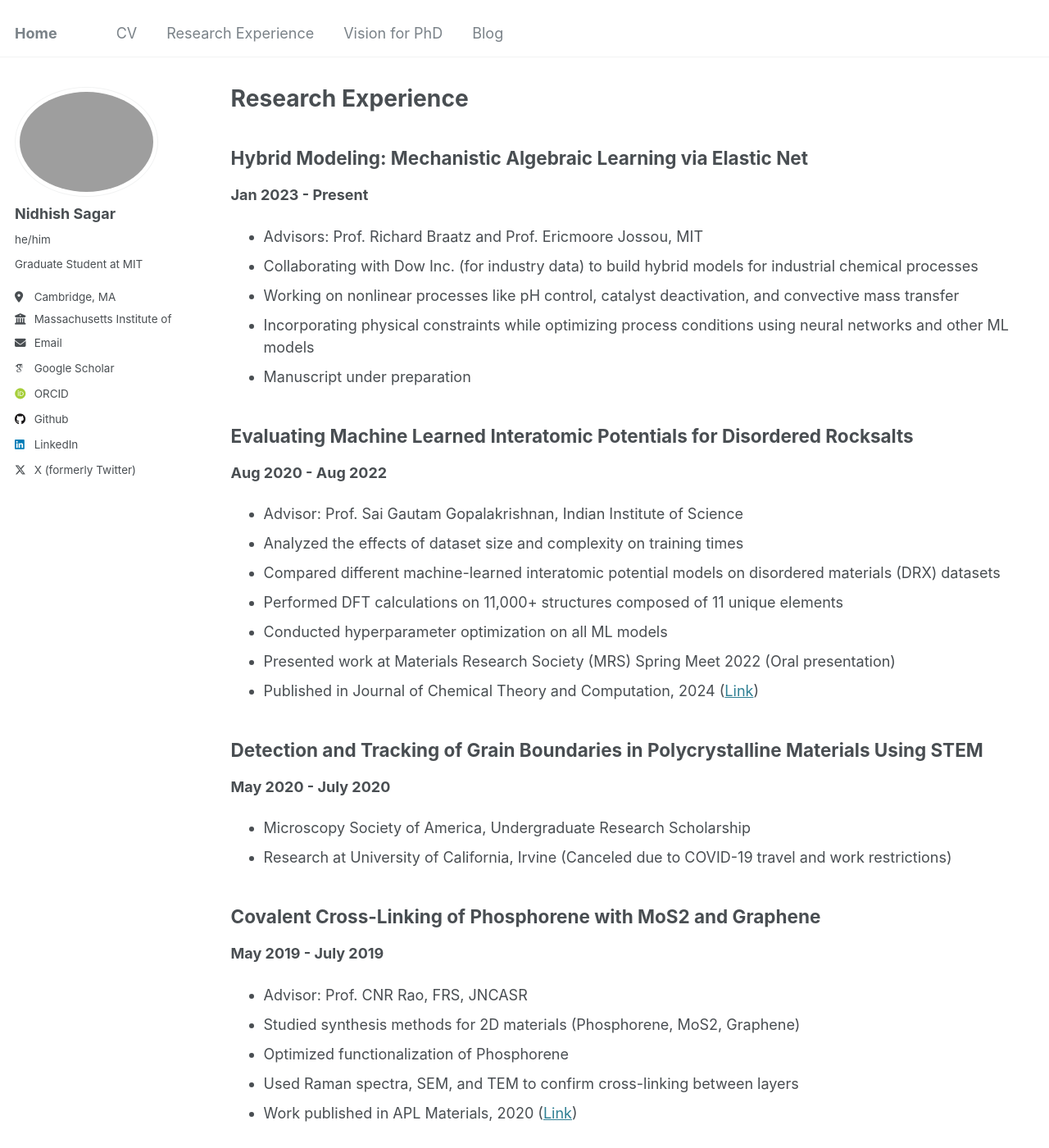
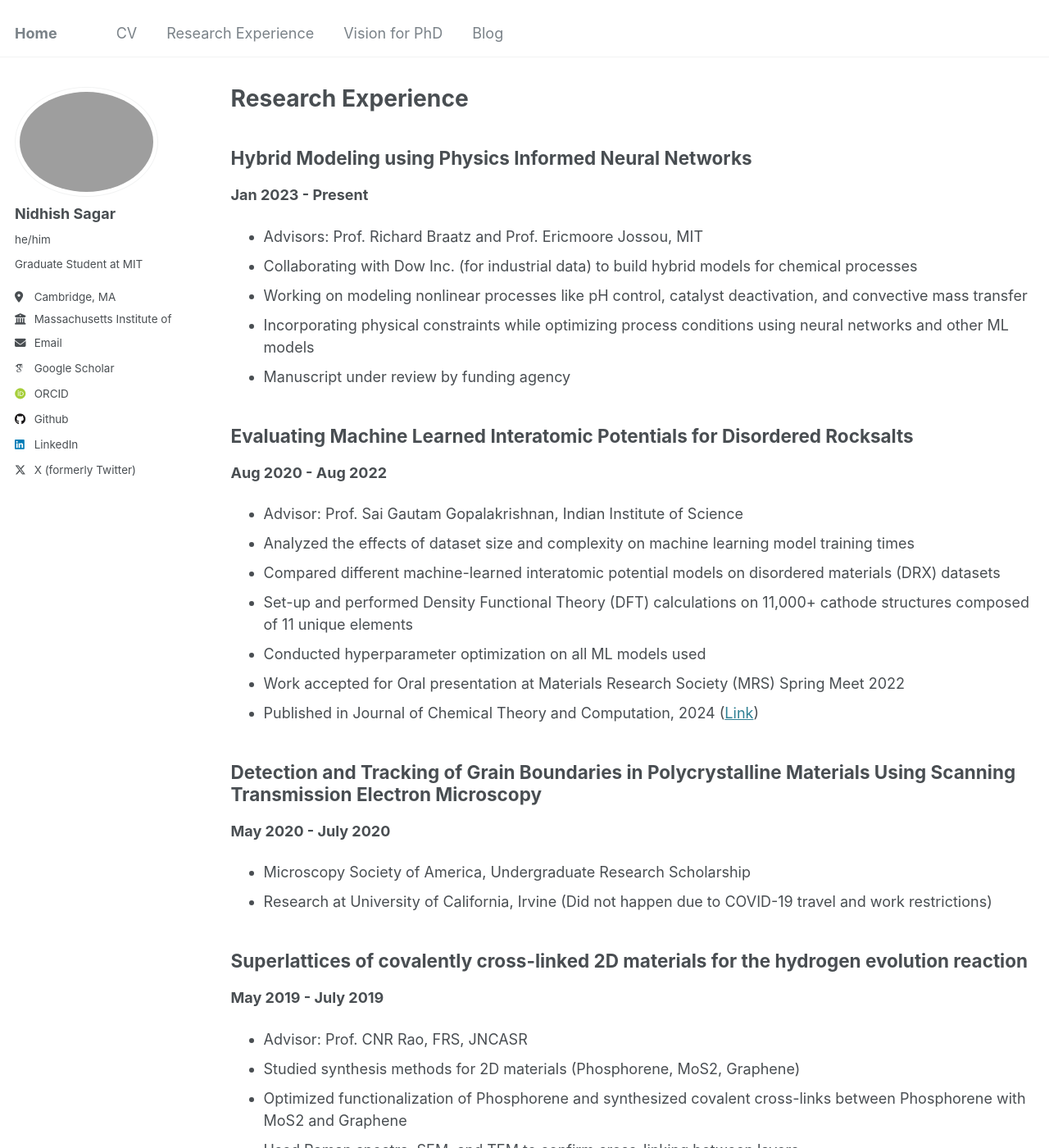
Before and after one commit to sagarnidhish/sagarnidhish.github.io, a Jekyll site: the page built from _pages/research_experience.html, in a window 1280 px wide and 1400 px high. Shown: the whole window at 82% size. Built offline with Jekyll 4.4.1, drawn with Linux system fonts in a browser that asks for light colours; some web fonts are replaced; some of the changed text lies outside the part shown.

Commit message:
Update research_experience.html

```diff
--- a/_pages/research_experience.html
+++ b/_pages/research_experience.html
@@ -9,14 +9,14 @@ author_profile: true
 
 <!-- New style rendering if research categories are defined -->
 <div>
-  <h2>Hybrid Modeling: Mechanistic Algebraic Learning via Elastic Net</h2>
+  <h2>Hybrid Modeling using Physics Informed Neural Networks </h2>
   <p><strong>Jan 2023 - Present</strong></p>
   <ul>
     <li>Advisors: Prof. Richard Braatz and Prof. Ericmoore Jossou, MIT</li>
-    <li>Collaborating with Dow Inc. (for industry data) to build hybrid models for industrial chemical processes</li>
-    <li>Working on nonlinear processes like pH control, catalyst deactivation, and convective mass transfer</li>
+    <li>Collaborating with Dow Inc. (for industrial data) to build hybrid models for chemical processes</li>
+    <li>Working on modeling nonlinear processes like pH control, catalyst deactivation, and convective mass transfer</li>
     <li>Incorporating physical constraints while optimizing process conditions using neural networks and other ML models</li>
-    <li>Manuscript under preparation</li>
+    <li>Manuscript under review by funding agency</li>
   </ul>
 </div>
 
@@ -25,31 +25,32 @@ author_profile: true
   <p><strong>Aug 2020 - Aug 2022</strong></p>
   <ul>
     <li>Advisor: Prof. Sai Gautam Gopalakrishnan, Indian Institute of Science</li>
-    <li>Analyzed the effects of dataset size and complexity on training times</li>
+    <li>Analyzed the effects of dataset size and complexity on machine learning model training times</li>
     <li>Compared different machine-learned interatomic potential models on disordered materials (DRX) datasets</li>
-    <li>Performed DFT calculations on 11,000+ structures composed of 11 unique elements</li>
-    <li>Conducted hyperparameter optimization on all ML models</li>
-    <li>Presented work at Materials Research Society (MRS) Spring Meet 2022 (Oral presentation)</li>
+    <li>Set-up and performed Density Functional Theory (DFT) calculations on 11,000+ cathode structures composed of 11 unique elements</li>
+    <li>Conducted hyperparameter optimization on all ML models used</li>
+    <li>Work accepted for Oral presentation at Materials Research Society (MRS) Spring Meet 2022 </li>
     <li>Published in Journal of Chemical Theory and Computation, 2024 (<a href="https://doi.org/10.1021/acs.jctc.4c00039">Link</a>)</li>
   </ul>
 </div>
 
 <div>
-  <h2>Detection and Tracking of Grain Boundaries in Polycrystalline Materials Using STEM</h2>
+  <h2>Detection and Tracking of Grain Boundaries in Polycrystalline Materials Using Scanning Transmission Electron Microscopy</h2>
   <p><strong>May 2020 - July 2020</strong></p>
   <ul>
     <li>Microscopy Society of America, Undergraduate Research Scholarship</li>
-    <li>Research at University of California, Irvine (Canceled due to COVID-19 travel and work restrictions)</li>
+    <li>Research at University of California, Irvine (Did not happen due to COVID-19 travel and work restrictions)</li>
   </ul>
 </div>
 
 <div>
-  <h2>Covalent Cross-Linking of Phosphorene with MoS2 and Graphene</h2>
+  <h2>Superlattices of covalently cross-linked 2D materials for the hydrogen evolution reaction</h2>
+    </h2>
   <p><strong>May 2019 - July 2019</strong></p>
   <ul>
     <li>Advisor: Prof. CNR Rao, FRS, JNCASR</li>
     <li>Studied synthesis methods for 2D materials (Phosphorene, MoS2, Graphene)</li>
-    <li>Optimized functionalization of Phosphorene</li>
+    <li>Optimized functionalization of Phosphorene and synthesized covalent cross-links between Phosphorene with MoS2 and Graphene</li>
     <li>Used Raman spectra, SEM, and TEM to confirm cross-linking between layers</li>
     <li>Work published in APL Materials, 2020 (<a href="https://doi.org/10.1063/1.5135340">Link</a>)</li>
   </ul>
@@ -62,7 +63,7 @@ author_profile: true
     <li>Industry Internship Advisor: Dr. Dheepa Srinivasan, Intech Additive Solutions</li>
     <li>Analyzed implant materials: Cobalt and Steel-based alloys for osteo-integration characteristics vs. strength</li>
     <li>Evaluated ways to improve mechanical properties by modifying 3D printing parameters</li>
-    <li>Key skills: Metallography, Microhardness, XRD, Optical Imaging, small-scale mechanical testing</li>
-    <li>Won Best Poster and Metallography Award at the 31st Annual Materials Department Symposium, IISc</li>
+    <li>Key skills learnt: Metallography, Microhardness, XRD, Optical Imaging, small-scale mechanical testing</li>
+    <li>Won Best Poster and Metallography Award at the 31st Annual MTE Department Symposium, IISc</li>
   </ul>
 </div>
```
